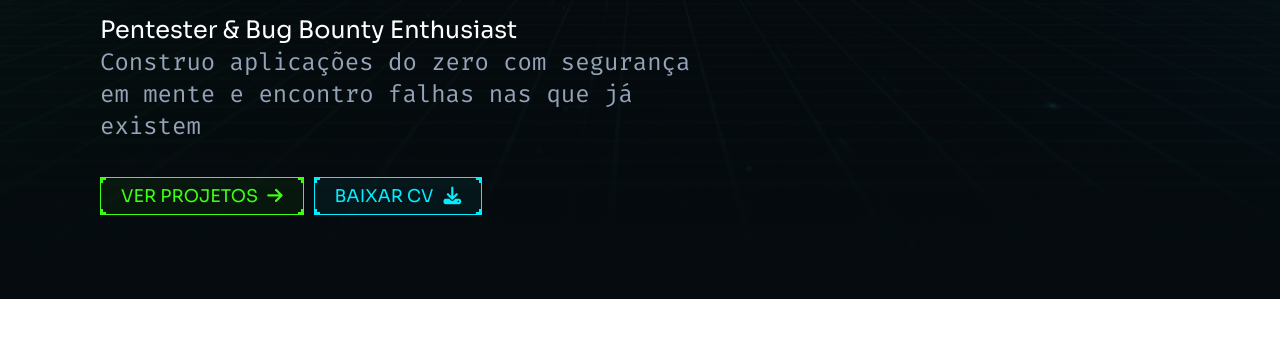
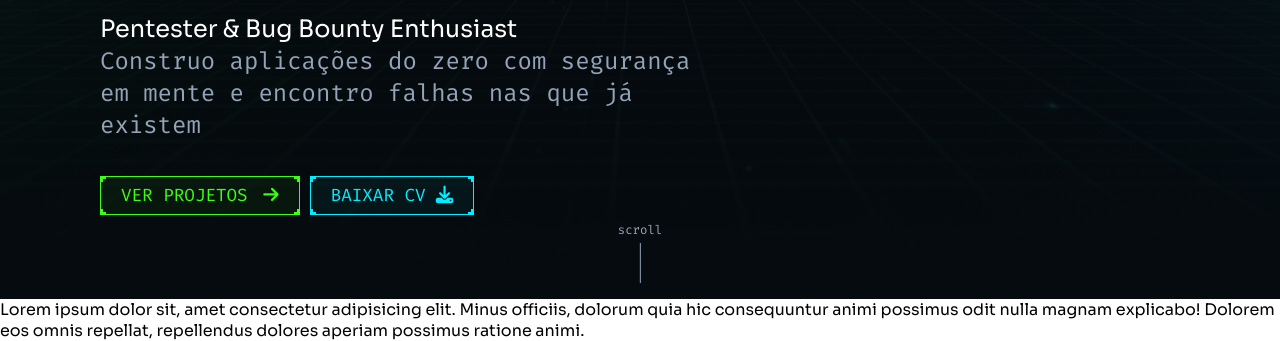
Before and after one commit to joeln356/Portfolio, a website: page index.html in a window 1280 px wide. Shown: the part 501-842 px from the top of the page. Before the commit the page ends 800 px from the top, so only its background shows below. Drawn offline with Linux system fonts and the light colour scheme.

```diff
--- a/index.html
+++ b/index.html
@@ -58,14 +58,18 @@
                         <span class="corner bottom-left"></span>
                         </button>
                     </div>
-                    <div id="anima-scroll">
 
-                    </div>
+                </div>
+                <div id="anima-scroll">
+                    scroll
+                    <div></div>
                 </div>
             </div>
         </section>
 
-        <section id="SOBRE"></section>
+        <section id="SOBRE">
+            Lorem ipsum dolor sit, amet consectetur adipisicing elit. Minus officiis, dolorum quia hic consequuntur animi possimus odit nulla magnam explicabo! Dolorem eos omnis repellat, repellendus dolores aperiam possimus ratione animi.
+        </section>
         <section id="HABILIDADES"></section>
         <section id="PROJETOS"></section>
         <section id="EXPERIÊNCIA"></section>
--- a/src/styles/hero.css
+++ b/src/styles/hero.css
@@ -44,6 +44,8 @@
 }
 #hero-button > button{
     padding: 7px 20px;
+    cursor: pointer;
+    font-family: var(--font-terminal);
 }
 #btn-verPorjetos{
     color: var(--destaque-G);
@@ -120,7 +122,34 @@
 .fa-download{
     margin-left: 10px;
 }
+#anima-scroll{
+    color: var(--normal-texto);
+    font-family: var(--font-terminal);
+    font-size: 0.77rem;
+    margin-top: 20px;
+    position: absolute;
+    bottom: 2%;
+    transform: translateX(-50%);
+    left: 50%;
+    display: flex;
+    flex-direction: column;
+    align-items: center;
+    justify-content: center;
+}
+#anima-scroll > div{
+    margin-top: 5px;
+    width: 1px;
+    height: 40px;
+    background-color: var(--normal-texto);
+}
 @media screen and (min-width: 1024px) {
+    #anima-scroll{
+        color: var(--normal-texto);
+        font-family: var(--font-terminal);
+        font-size: 0.77rem;
+        text-align: center;
+        margin-top: 50px;
+    }
     #hero-fundo{
         padding: 0px 100px;
     }
--- a/src/styles/navbar.css
+++ b/src/styles/navbar.css
@@ -100,6 +100,7 @@
     margin-bottom: 8px;
     color: var(--normal-texto);
     transition: background-color 0.2s;
+
 }
 #MENU > ul > li:active{
     color: var(--destaque-G);
@@ -153,6 +154,7 @@
         padding: 8px 0;
         cursor: pointer;
         transition: color 0.3s ease;
+        font-family: var(--font-terminal);
     }
 
     /* Hover normal */
```
Also changed, not shown: teste.html (+0 -4 lines), 1 other file.
